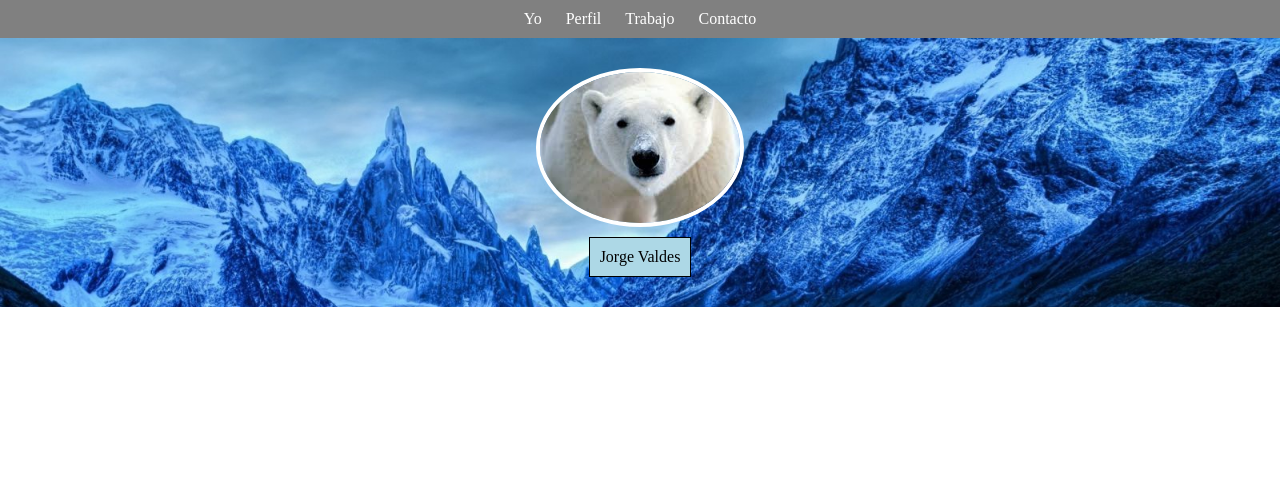
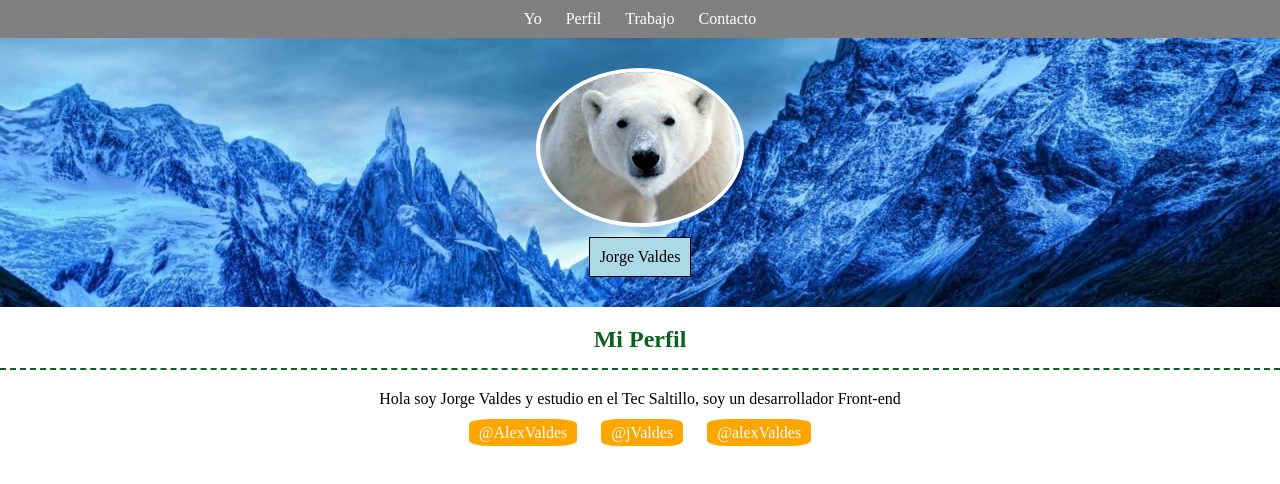
Before and after one commit to alexvaldes/curso-maquetacion, a plain HTML site: page index.html in a window 1280 px wide. Drawn offline with Linux system fonts and the light colour scheme.

Commit message:
Add: section Profile

```diff
--- a/css/estilo.css
+++ b/css/estilo.css
@@ -48,5 +48,19 @@ nav ul li:hover{
 	border: 1px solid black;
 	margin-top: 10px;
 	padding: 10px;
+}
 
+.Profile{
+	text-align: center;
 }
+.Profile .Profile-title{
+	color: #0B6121;
+	border-bottom: 2px dashed #0B6121;
+	padding: 0 0 15px 0;
+}
+.Profile .Profile-link{
+	background: orange;
+	padding: 5px 10px;
+	border-radius: 20%;
+	margin: 0 10px;
+}
--- a/index.html
+++ b/index.html
@@ -20,6 +20,14 @@
 				<figcaption>Jorge Valdes</figcaption>
 			</figure>
 	</header>
+	<section class="Profile">
+		<h2 class="Profile-title">Mi Perfil</h2>
+		<p>Hola soy Jorge Valdes y estudio en el Tec Saltillo, soy un desarrollador Front-end</p>
+		<a href="http://fb.com/jorgevaldes07" class="Profile-link" target="_blank">@AlexValdes</a>
+		<a href="http://github.com/alexvaldes" class="Profile-link" target="_blank">@jValdes</a>
+		<a href="http://twitter.com" class="Profile-link" target="_blank">@alexValdes</a>
 
+
+	</section>
 </body>
 </html>
```
